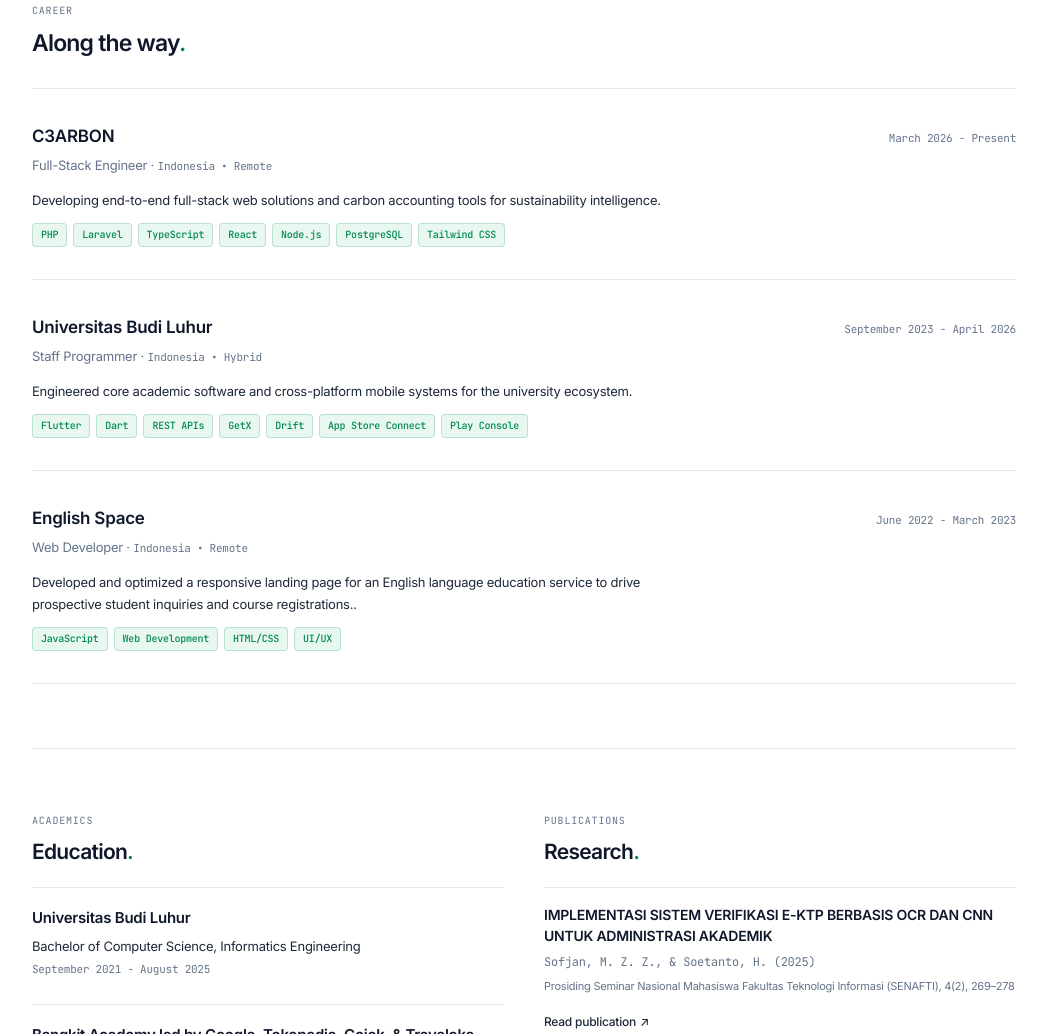
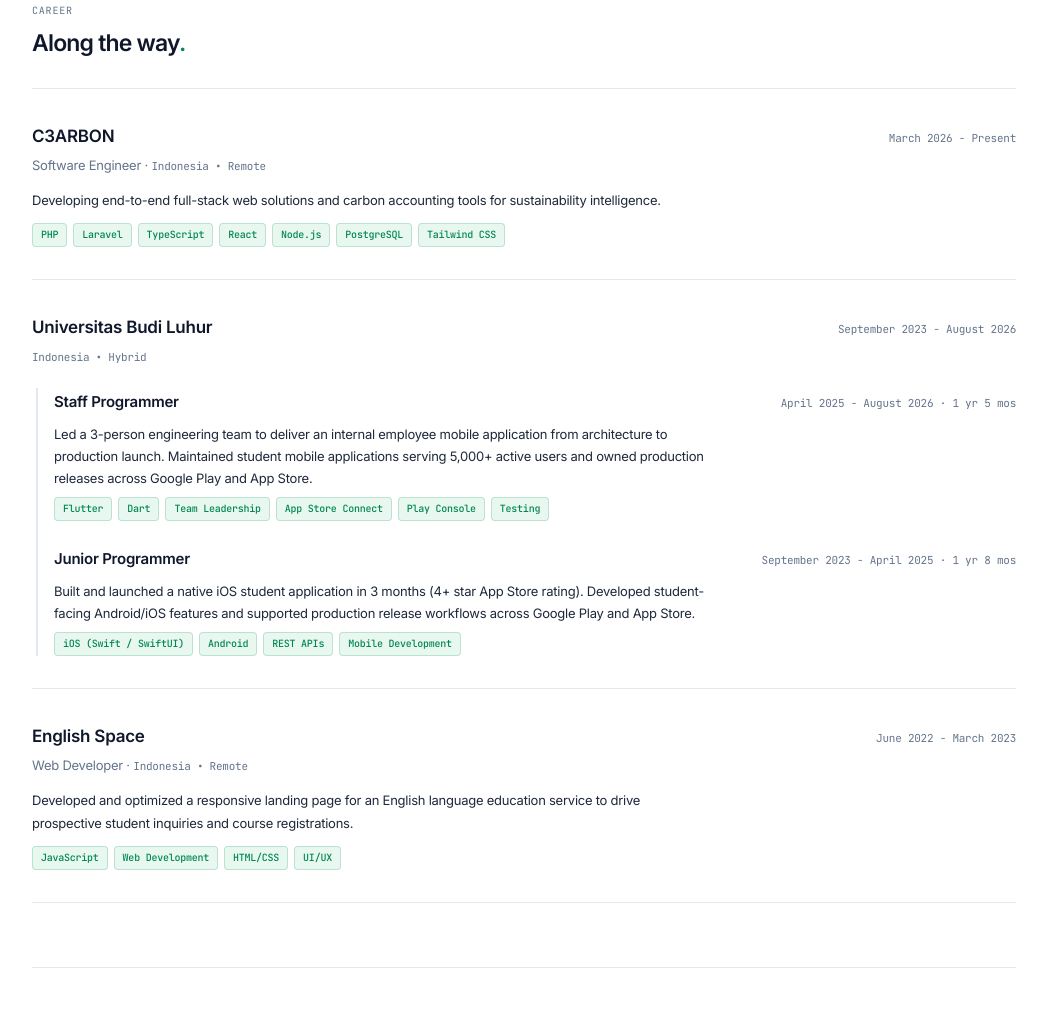
Before and after one commit to Zalayetha/personal-website, an Astro site: page /about in a window 1280 px wide. Shown: the part 613-1647 px from the top of the page, without its empty margins (116-1163 px from the left). Built offline with nearby package versions, Linux system fonts and the light colour scheme; Astro itself is replaced by a stand-in of ours.

Commit message:
feat(experience): simplify experience display with descriptions and nested roles

```diff
--- a/src/data/portfolio.ts
+++ b/src/data/portfolio.ts
@@ -1,3 +1,11 @@
+export interface RoleItem {
+  title: string;
+  period: string;
+  highlights?: string[];
+  description?: string;
+  skills?: string[];
+}
+
 export interface Experience {
   company: string;
   role: string;
@@ -6,6 +14,7 @@ export interface Experience {
   description?: string;
   highlights?: string[];
   skills?: string[];
+  roles?: RoleItem[];
 }
 
 export interface Education {
@@ -73,30 +82,41 @@ export interface SkillCategory {
 export const experience: Experience[] = [
   {
     company: "C3ARBON",
-    role: "Full-Stack Engineer",
+    role: "Software Engineer",
     period: "March 2026 - Present",
     location: "Indonesia • Remote",
     description:
       "Developing end-to-end full-stack web solutions and carbon accounting tools for sustainability intelligence.",
-    highlights: [
-      "Building high-performance user interfaces and responsive web workflows.",
-      "Designing resilient API integrations and database architectures.",
-    ],
     skills: ["PHP", "Laravel", "TypeScript", "React", "Node.js", "PostgreSQL", "Tailwind CSS"],
   },
   {
     company: "Universitas Budi Luhur",
     role: "Staff Programmer",
-    period: "September 2023 - April 2026",
+    period: "September 2023 - August 2026",
     location: "Indonesia • Hybrid",
-    description:
-      "Engineered core academic software and cross-platform mobile systems for the university ecosystem.",
-    highlights: [
-      "Rebuilt student mobile application from legacy native codebases into a unified Flutter app, serving 5,000+ active students.",
-      "Developed QR-based attendance tracking, significantly reducing manual check-in errors and processing time.",
-      "Managed production releases for Google Play Store and Apple App Store while optimizing performance and reducing ANR rates.",
+    roles: [
+      {
+        title: "Staff Programmer",
+        period: "April 2025 - August 2026 · 1 yr 5 mos",
+        description:
+          "Led a 3-person engineering team to deliver an internal employee mobile application from architecture to production launch. Maintained student mobile applications serving 5,000+ active users and owned production releases across Google Play and App Store.",
+        skills: [
+          "Flutter",
+          "Dart",
+          "Team Leadership",
+          "App Store Connect",
+          "Play Console",
+          "Testing",
+        ],
+      },
+      {
+        title: "Junior Programmer",
+        period: "September 2023 - April 2025 · 1 yr 8 mos",
+        description:
+          "Built and launched a native iOS student application in 3 months (4+ star App Store rating). Developed student-facing Android/iOS features and supported production release workflows across Google Play and App Store.",
+        skills: ["iOS (Swift / SwiftUI)", "Android", "REST APIs", "Mobile Development"],
+      },
     ],
-    skills: ["Flutter", "Dart", "REST APIs", "GetX", "Drift", "App Store Connect", "Play Console"],
   },
   {
     company: "English Space",
@@ -104,11 +124,7 @@ export const experience: Experience[] = [
     period: "June 2022 - March 2023",
     location: "Indonesia • Remote",
     description:
-      "Developed and optimized a responsive landing page for an English language education service to drive prospective student inquiries and course registrations..",
-    highlights: [
-      "Engineered accessible, responsive web interfaces with fast load performance.",
-      "Collaborated on feature enhancements to streamline learning material delivery.",
-    ],
+      "Developed and optimized a responsive landing page for an English language education service to drive prospective student inquiries and course registrations.",
     skills: ["JavaScript", "Web Development", "HTML/CSS", "UI/UX"],
   },
 ];
--- a/src/pages/about.astro
+++ b/src/pages/about.astro
@@ -71,7 +71,13 @@ import { experience, education, skillGroups, publication } from "../data/portfol
                                             {item.company}
                                         </h3>
                                         <p class="text-[13px] text-[#64748b] mt-0.5 mb-0">
+                                            {item.roles ? (
+                                                <span class="font-mono text-[11px]">{item.location}</span>
+                                            ) : (
+                                                <>
                                                     {item.role} &middot; <span class="font-mono text-[11px]">{item.location}</span>
+                                                </>
+                                            )}
                                         </p>
                                     </div>
                                     <span class="text-[#64748b] font-mono text-[11px] flex-shrink-0">
@@ -79,6 +85,39 @@ import { experience, education, skillGroups, publication } from "../data/portfol
                                     </span>
                                 </div>
 
+                                {item.roles ? (
+                                    <div class="space-y-6 pl-4 border-l-2 border-[#e2e8f0] ml-1 mt-5">
+                                        {item.roles.map((role) => (
+                                            <div>
+                                                <div class="flex flex-col sm:flex-row sm:items-baseline justify-between gap-1 mb-1.5">
+                                                    <h4 class="text-[14px] sm:text-[15px] font-semibold text-[#0f172a] m-0">
+                                                        {role.title}
+                                                    </h4>
+                                                    <span class="text-[#64748b] font-mono text-[10px] sm:text-[11px]">
+                                                        {role.period}
+                                                    </span>
+                                                </div>
+
+                                                {role.description && (
+                                                    <p class="text-[13px] text-[#1e293b] leading-[1.7] my-2 max-w-2xl">
+                                                        {role.description}
+                                                    </p>
+                                                )}
+
+                                                {role.skills && (
+                                                    <div class="flex flex-wrap items-center gap-1.5 mt-2">
+                                                        {role.skills.map((skill) => (
+                                                            <span class="text-[10px] font-mono px-2 py-0.5 rounded bg-[#e8f8f0] text-[#008752] border border-[#008752]/20 font-medium">
+                                                                {skill}
+                                                            </span>
+                                                        ))}
+                                                    </div>
+                                                )}
+                                            </div>
+                                        ))}
+                                    </div>
+                                ) : (
+                                    <>
                                         {item.description && (
                                             <p class="text-[13px] text-[#1e293b] leading-[1.7] mt-3 mb-2 max-w-2xl">
                                                 {item.description}
@@ -93,6 +132,8 @@ import { experience, education, skillGroups, publication } from "../data/portfol
                                                     </span>
                                                 ))}
                                             </div>
+                                        )}
+                                    </>
                                 )}
                             </div>
                         ))
```
Lines whose indentation alone changed are shown as unchanged.
